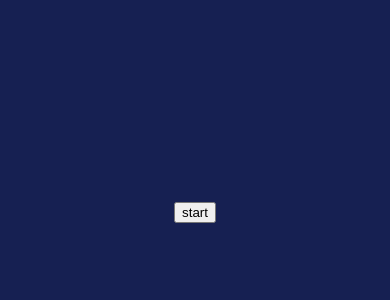
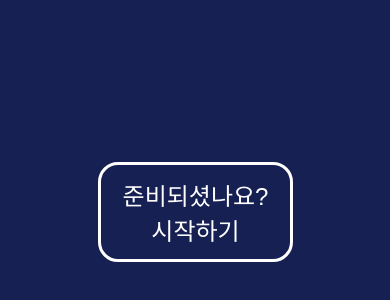
Before and after one commit to cks612/classting_test, a React (Create React App) app: page /quiz in a window 390 px wide. Shown: the part 210-510 px from the top of the page. Built offline with nearby package versions, Linux system fonts and the light colour scheme.

Commit message:
media query added

```diff
--- /dev/null
+++ b/babel.config.js
@@ -0,0 +1,14 @@
+module.exports = {
+  presets: [
+    [
+      "@babel/preset-env",
+      {
+        targets: { node: "current" },
+        modules: "false",
+        useBuiltIns: "usage",
+      },
+    ],
+    "@babel/preset-react",
+    "@babel/preset-typescript",
+  ],
+};
--- a/src/components/ResultModal/ResultModal.tsx
+++ b/src/components/ResultModal/ResultModal.tsx
@@ -1,4 +1,4 @@
-import React, { ReactEventHandler, useEffect } from "react";
+import React, { ReactEventHandler, useEffect, useState } from "react";
 import * as S from "../../styles/_ResultModalStyles";
 import useLockBodyScroll from "../../hooks/useLockBodyScroll";
 import { MyResponsivePie } from "../Chart/Chart";
@@ -15,11 +15,11 @@ const buttonData: ButtonType[] = [
 
 const ResultModal = ({
   nextStepHandler,
-  startTime,
 }: {
   nextStepHandler: ReactEventHandler;
-  startTime: Date;
 }) => {
+  const [calculateTime, setCalculateTime] = useState("");
+
   const correctAnswer: number = parseInt(
     localStorage.getItem("CorrecAnswer") || ""
   );
@@ -42,8 +42,12 @@ const ResultModal = ({
       color: "hsl(320, 70%, 50%)",
     },
   ];
-  const elapsedTime = (startTime: Date) => {
+  const elapsedTime = () => {
     const endTime: Date = new Date();
+    const startTime: Date = new Date(
+      JSON.parse(localStorage.getItem("startTime") || "")
+    );
+
     let interval = endTime.getTime() - startTime.getTime();
 
     const diffHours = Math.floor(interval / (1000 * 60 * 60));
@@ -59,7 +63,9 @@ const ResultModal = ({
     return elapsedText;
   };
 
-  const calculateTime = elapsedTime(startTime);
+  useEffect(() => {
+    setCalculateTime(elapsedTime());
+  }, []);
 
   const correctRatio = Math.floor(
     (correctAnswer / (correctAnswer + wrongAnswer)) * 100
@@ -71,7 +77,7 @@ const ResultModal = ({
       <S.ResultModalWrapper>
         <S.ResultTitle>
           Quiz Summery
-          {calculateTime && <p>총 소요시간 : {calculateTime}</p>}
+          <p>총 소요시간 : {calculateTime}</p>
         </S.ResultTitle>
         <S.ResultSummery>
           <S.ResultRatio>
@@ -111,8 +117,5 @@ const ResultModal = ({
       {useLockBodyScroll};
     </>
   );
-}; // 풀었던 문제 다시 풀기  => quizeData 섞기 setQuestionCount(0);
-// 새 문제 다시 풀기 => setQuestionCount(0); fetch(새 문제 받아오기)
-// - 그냥 메인화면 보내기
-
+};
 export default ResultModal;
--- a/src/pages/Main/index.tsx
+++ b/src/pages/Main/index.tsx
@@ -4,6 +4,7 @@ import * as S from "../../styles/_MainPageStyles";
 const index = () => {
   return (
     <S.MainWrapper>
+      <S.MainContainer>
         <S.Title>
           Classting
           <p>
@@ -24,6 +25,7 @@ const index = () => {
             <S.StartQuiz to="/quiz">Start</S.StartQuiz>
           </S.Content>
         </S.Box>
+      </S.MainContainer>
     </S.MainWrapper>
   );
 };
--- a/src/pages/Quiz/index.tsx
+++ b/src/pages/Quiz/index.tsx
@@ -18,8 +18,7 @@ const Quiz: React.FC = () => {
   const [correctAnswer, setCorrectAnswer] = useState(0);
   const [wrongAnswer, setWrongAnswer] = useState(0);
   const navigate = useNavigate();
-  let startTime: Date = new Date();
-
+  const startTime: Date = new Date();
   const uuid = require("react-uuid");
   const skeletonArr: number[] = [1];
 
@@ -36,11 +35,10 @@ const Quiz: React.FC = () => {
     useGetQuizData(onSuccess, onError);
 
   const fetchDataQueryHandler = () => {
-    startTime = new Date();
-    // localStorage.setItem("startTime", JSON.stringify(startTime) || "");
-    console.log(startTime);
+    localStorage.setItem("startTime", JSON.stringify(startTime) || "");
     refetch();
   };
+
   const submitAnswersHandler = (e: React.MouseEvent<HTMLTextAreaElement>) => {
     const { innerText } = e.target as HTMLButtonElement;
 
@@ -69,6 +67,7 @@ const Quiz: React.FC = () => {
     localStorage.clear();
 
     if (parseInt(value) === 1) {
+      localStorage.setItem("startTime", JSON.stringify(startTime) || "");
       setQuestionCount(0);
       setIsSelected("");
       setCorrectAnswer(0);
@@ -105,10 +104,17 @@ const Quiz: React.FC = () => {
     <>
       <S.QuizPageWrapper>
         <S.QuestionsContainer>
-          {isFetching &&
-            skeletonArr?.map(() => <SponsoredSkeleton key={uuid()} />)}
+          {isFetching ? (
+            skeletonArr?.map(() => <SponsoredSkeleton key={uuid()} />)
+          ) : data ? (
+            " "
+          ) : (
+            <S.StartButton onClick={fetchDataQueryHandler}>
+              준비되셨나요?<p>시작하기</p>
+            </S.StartButton>
+          )}
 
-          {data && quizData.length ? (
+          {data && (
             <>
               <S.Questions>
                 <h2>{questionCount + 1}</h2>
@@ -130,20 +136,11 @@ const Quiz: React.FC = () => {
                 })}
               </S.SelectorsContainer>
             </>
-          ) : (
-            <button onClick={fetchDataQueryHandler}>start</button>
           )}
-
           {isSelected && (
             <S.NextButton onClick={nextQuestionHandler}>NEXT &gt;</S.NextButton>
           )}
-
-          {isModalOn && (
-            <ResultModal
-              nextStepHandler={nextStepHandler}
-              startTime={startTime}
-            />
-          )}
+          {isModalOn && <ResultModal nextStepHandler={nextStepHandler} />}
         </S.QuestionsContainer>
       </S.QuizPageWrapper>
     </>
--- a/src/styles/_MainPageStyles.ts
+++ b/src/styles/_MainPageStyles.ts
@@ -1,11 +1,20 @@
 import * as S from "../styles/_CommonCssStyles";
 import styled from "styled-components";
 import { Link } from "react-router-dom";
+import { devices } from "./_MediaQueryStyles";
 
 export const MainWrapper = styled.div`
   ${S.commonDisplay}
   min-height: 100vh;
   background: ${({ theme }) => theme.backGroundColor};
+`;
+
+export const MainContainer = styled.div`
+  ${S.commonDisplay}
+  max-width: 1200px;
+  width: 100%;
+  padding: 15px 15px;
+  margin: 0 auto;
 `;
 
 export const Title = styled.h1`
@@ -87,6 +96,10 @@ export const Box = styled.div`
       transform: rotate(360deg);
     }
   }
+
+  @media ${devices.laptop} {
+    display: none;
+  }
 `;
 
 export const Content = styled.div`
--- /dev/null
+++ b/src/styles/_MediaQueryStyles.tsx
@@ -0,0 +1,19 @@
+const sizes = {
+  mobileS: "320px",
+  mobileM: "375px",
+  mobileL: "425px",
+  tablet: "768px",
+  laptop: "1024px",
+  laptopL: "1440px",
+  desktop: "2560px",
+};
+
+export const devices = {
+  mobileS: `(max-width: ${sizes.mobileS})`,
+  mobileM: `(max-width: ${sizes.mobileM})`,
+  mobileL: `(max-width: ${sizes.mobileL})`,
+  tablet: `(max-width: ${sizes.tablet})`,
+  laptop: `(max-width: ${sizes.laptop})`,
+  laptopL: `(max-width: ${sizes.laptopL})`,
+  desktop: `(max-width: ${sizes.desktop})`,
+};
--- a/src/styles/_QuizPageStyles.ts
+++ b/src/styles/_QuizPageStyles.ts
@@ -57,3 +57,53 @@ export const NextButton = styled.div`
     background: #fff3;
   }
 `;
+
+export const StartButton = styled.button`
+  ${S.commonDisplay}
+  flex-direction: column;
+  width: 200px;
+  height: 100px;
+  border: 3px solid #fff;
+  border-radius: 20px;
+  background: ${({ theme }) => theme.backGroundColor};
+  color: #fff;
+  font-size: 1.5em;
+  font-weight: 500;
+  cursor: pointer;
+  animation: buttonAnimate 4s infinite;
+
+  @keyframes buttonAnimate {
+    5%,
+    50% {
+      transform: scale(1);
+    }
+
+    10% {
+      transform: scale(0.9);
+    }
+
+    15% {
+      transform: scale(1.15);
+    }
+
+    20% {
+      transform: scale(1.15) rotate(-5deg);
+    }
+
+    25% {
+      transform: scale(1.15) rotate(5deg);
+    }
+
+    30% {
+      transform: scale(1.15) rotate(-3deg);
+    }
+
+    35% {
+      transform: scale(1.15) rotate(2deg);
+    }
+
+    40% {
+      transform: scale(1.15) rotate(0);
+    }
+  }
+`;
--- a/src/styles/_ResultModalStyles.ts
+++ b/src/styles/_ResultModalStyles.ts
@@ -1,5 +1,6 @@
 import * as S from "../styles/_CommonCssStyles";
 import styled from "styled-components";
+import { devices } from "./_MediaQueryStyles";
 
 export const HideScreen = styled.div`
   position: fixed;
@@ -39,6 +40,10 @@ export const ResultTitle = styled.div`
     font-size: 0.3em;
     font-weight: 500;
   }
+
+  @media ${devices.laptopL} {
+    font-size: 0.5em;
+  }
 `;
 
 export const ResultSummery = styled.div`
@@ -48,6 +53,10 @@ export const ResultSummery = styled.div`
   font-size: 1em;
   font-weight: 500;
   color: ${({ theme }) => theme.whiteColor};
+
+  @media ${devices.laptopL} {
+    justify-content: stretch;
+  }
 `;
 
 export const ResultRatio = styled.div`
@@ -60,11 +69,18 @@ export const ResultRatio = styled.div`
   p {
     font-size: 0.3em;
   }
+  @media ${devices.tablet} {
+    flex: 0 0 100%;
+  }
 `;
 
 export const VLine = styled.div`
   border-left: 1px solid ${({ theme }) => theme.whiteColor};
   height: 50%;
+
+  @media ${devices.tablet} {
+    display: none;
+  }
 `;
 
 export const ResultAnswersContainer = styled.div`
@@ -74,6 +90,10 @@ export const ResultAnswersContainer = styled.div`
   flex-direction: column;
   flex: 0 0 50%;
   font-size: 0.5em;
+
+  @media ${devices.tablet} {
+    flex: 0 0 0%;
+  }
 `;
 export const ResultAnswersContent = styled.div`
   display: flex;
@@ -82,6 +102,10 @@ export const ResultAnswersContent = styled.div`
 
   i {
     padding-right: 20px;
+  }
+
+  @media ${devices.tablet} {
+    display: none;
   }
 `;
 
@@ -96,6 +120,10 @@ export const ResultChart = styled.div`
   flex: 0 0 50%;
   width: 450px;
   height: 300px;
+
+  @media ${devices.tablet} {
+    flex: 0 0 100%;
+  }
 `;
 
 export const ButtonContainer = styled.div`
@@ -119,5 +147,9 @@ export const ButtonContainer = styled.div`
     &:hover {
       background: ${({ theme }) => theme.grayColor};
     }
+
+    @media ${devices.tablet} {
+      display: none;
+    }
   }
 `;
--- a/src/styles/_SelectorsBoxStyles.ts
+++ b/src/styles/_SelectorsBoxStyles.ts
@@ -11,7 +11,6 @@ export const Questions = styled.button<Props>`
   cursor: pointer;
 
   ${({ resultStyle }) => {
-    console.log(resultStyle);
     if (resultStyle === "정답") {
       return css`
         border: 1px solid lightgreen;
```
Also changed, not shown: package.json (+12 -2 lines), 2 other files (tests, documents, lock files or other folders). Lines whose indentation alone changed are shown as unchanged.
